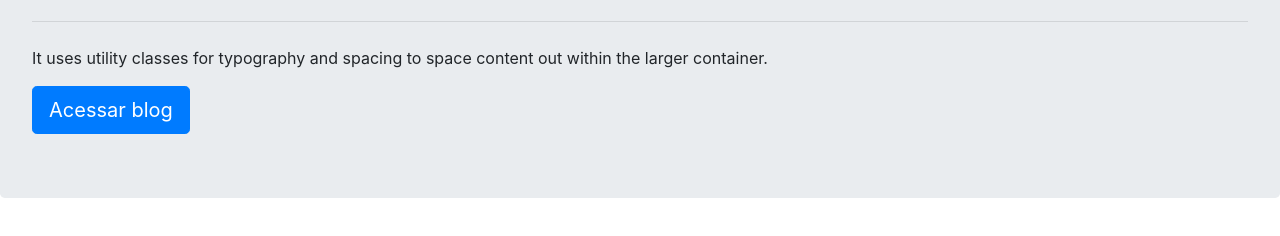
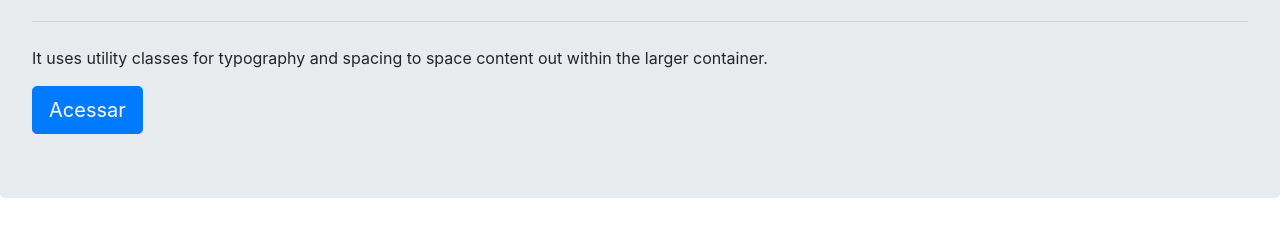
Before and after one commit to GuilhermeGehlen/primeiro-projeto, a plain HTML site: page index.html in a window 1280 px wide. Shown: the part 228-464 px from the top of the page. Drawn offline with nearby package versions, Linux system fonts and the light colour scheme.

Commit message:
primeiro commit vs code

```diff
--- a/index.html
+++ b/index.html
@@ -51,7 +51,7 @@
 		<p class="lead">This is a simple hero unit, a simple jumbotron-style component for calling extra attention to featured content or information.</p>
 		<hr class="my-4">
 		<p>It uses utility classes for typography and spacing to space content out within the larger container.</p>
-		<a class="btn btn-primary btn-lg" href="blog.html" role="button">Acessar blog</a>
+		<a class="btn btn-primary btn-lg" href="blog.html" role="button">Acessar</a>
 	</div>
 
     <!-- Optional JavaScript; choose one of the two! -->
```
